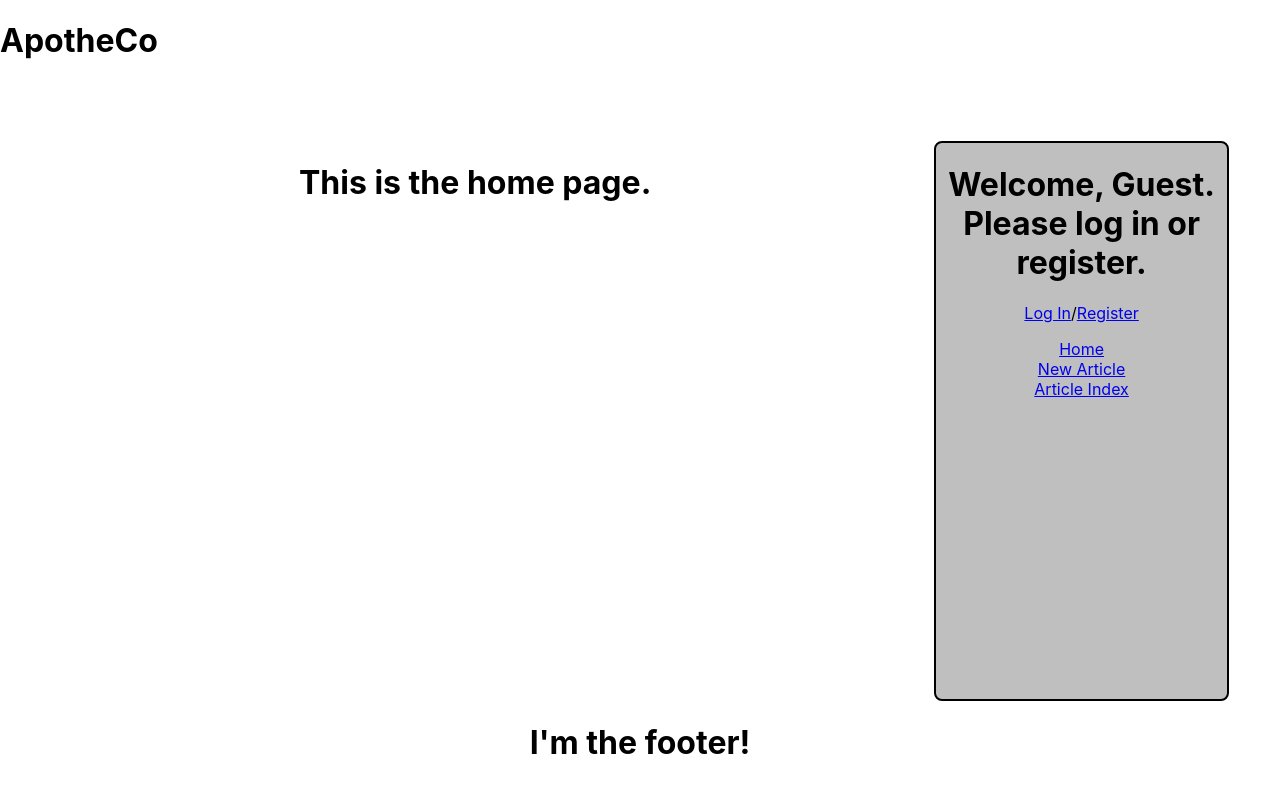
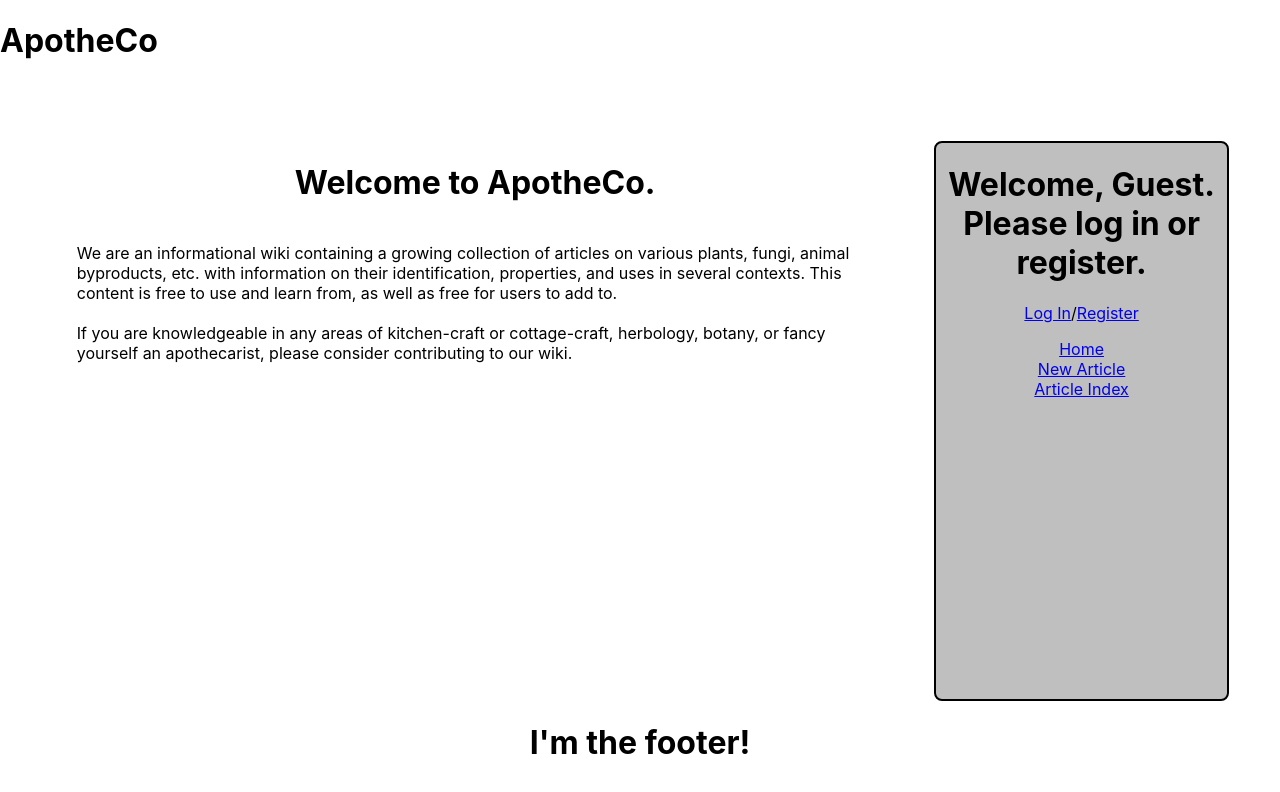
Before and after one commit to Aiuner/ApotheCo, a React (Create React App) app in the folder client/: page / in a window 1280 px wide. Shown: the top 792 px of the page. Built offline with nearby package versions, Linux system fonts and the light colour scheme.

Commit message:
Added content to home screen.

```diff
--- a/client/src/screens/Home.jsx
+++ b/client/src/screens/Home.jsx
@@ -1,7 +1,16 @@
 import React from 'react';
+
+import './styles/Home.css'
 
 export default function Home() {
   return (
-    <h1>This is the home page.</h1>
+    <>
+      <h1 className="home-content-heading">Welcome to ApotheCo.</h1>
+      <br />
+      <p className="home-content">We are an informational wiki containing a growing collection of articles on various plants, fungi, animal byproducts, etc. with information on their identification, properties, and uses in several contexts. This content is free to use and learn from, as well as free for users to add to.
+      <br />
+      <br />
+      If you are knowledgeable in any areas of kitchen-craft or cottage-craft, herbology, botany, or fancy yourself an apothecarist, please consider contributing to our wiki.</p>
+    </>
   );
 }
--- /dev/null
+++ b/client/src/screens/styles/Home.css
@@ -0,0 +1,8 @@
+.home-content-heading {
+  text-align: center;
+}
+
+.home-content {
+  margin: 0 auto;
+  padding: 0 2vw;
+}
```
